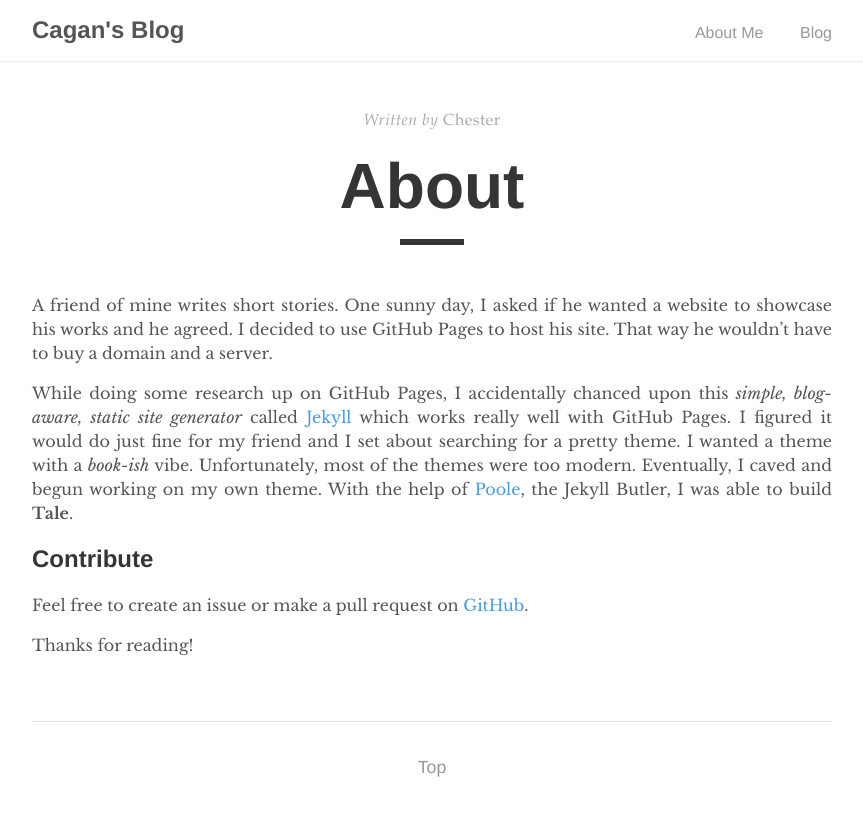
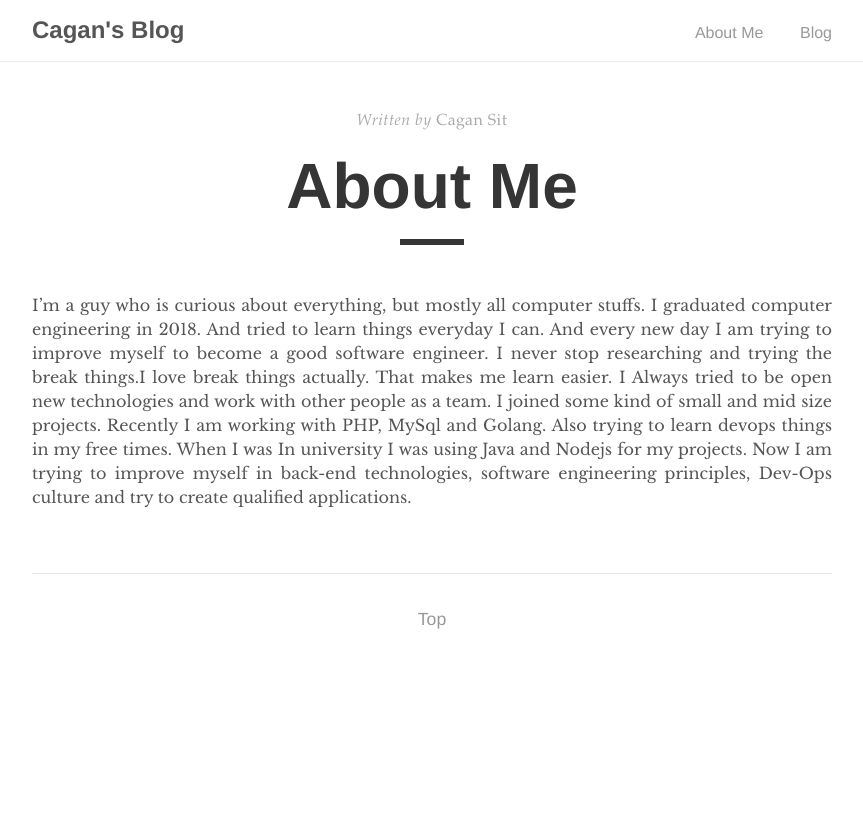
Before and after one commit to cagan/cagan.github.io, a Jekyll site: the page built from _pages/about.md, in a window 1280 px wide. Shown: the top 816 px of the page, without its empty margins (208-1071 px from the left). Built offline with Jekyll 4.4.1, drawn with Linux system fonts in a browser that asks for light colours.

Commit message:
about me

```diff
--- a/_pages/about.md
+++ b/_pages/about.md
@@ -1,15 +1,8 @@
 ---
 layout: post
-title: "About"
-author: "Chester"
+title: "About Me"
 permalink: /about/
 ---
 
-A friend of mine writes short stories. One sunny day, I asked if he wanted a website to showcase his works and he agreed. I decided to use GitHub Pages to host his site. That way he wouldn't have to buy a domain and a server.
-
-While doing some research up on GitHub Pages, I accidentally chanced upon this _simple, blog-aware, static site generator_ called [Jekyll](https://jekyllrb.com/) which works really well with GitHub Pages. I figured it would do just fine for my friend and I set about searching for a pretty theme. I wanted a theme with a _book-ish_ vibe. Unfortunately, most of the themes were too modern. Eventually, I caved and begun working on my own theme. With the help of [Poole](https://github.com/poole/poole), the Jekyll Butler, I was able to build **Tale**.
-
-## Contribute
-Feel free to create an issue or make a pull request on [GitHub](https://github.com/chesterhow/tale).
-
-Thanks for reading!
+I'm a guy who is curious about everything, but mostly all computer stuffs. I graduated computer engineering in 2018. And tried to learn things everyday I can. And every new day I am trying to improve myself to become a good software engineer. I never stop researching and trying the break things.I love break things actually. That makes me learn easier. I Always tried to be open new technologies and work with other people as a team. I joined some kind of small and mid size projects.
+Recently I am working with PHP, MySql and Golang. Also trying to learn devops things in my free times. When I was In university I was using Java and Nodejs for my projects. Now I am trying to improve myself in back-end technologies, software engineering principles, Dev-Ops culture and try to create qualified applications.
```
